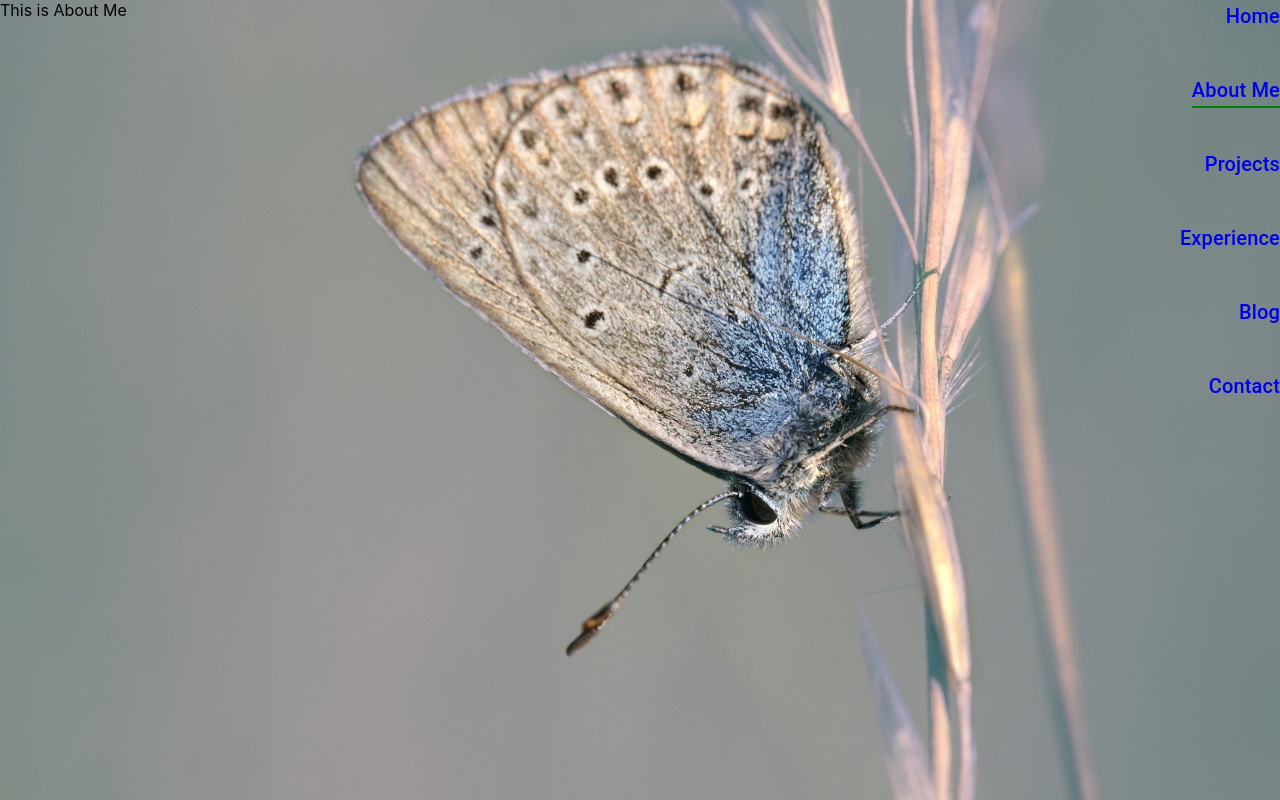
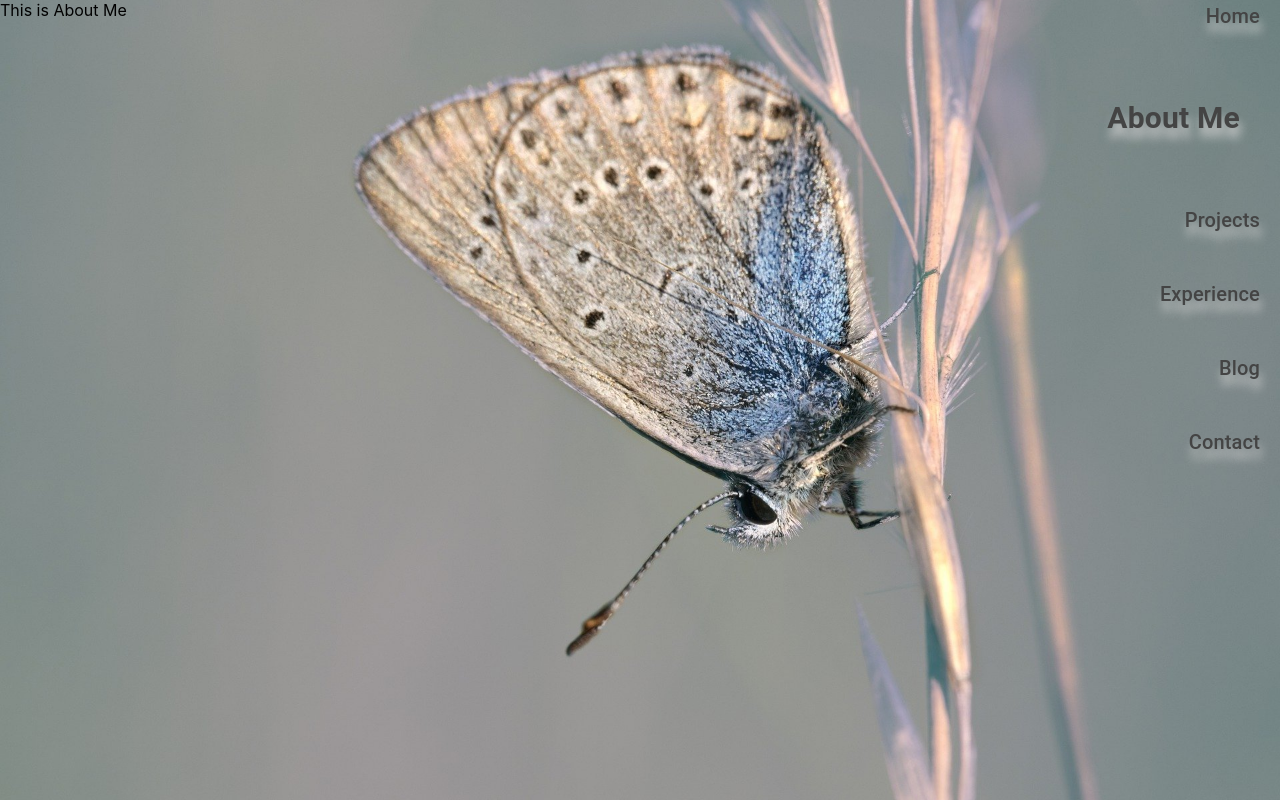
Before and after one commit to ssjisan/my-portfolio, a React (Create React App) app: page /about in a window 1280 px wide. Built offline with nearby package versions, Linux system fonts and the light colour scheme.

Commit message:
navbar edited

```diff
--- a/package.json
+++ b/package.json
@@ -13,6 +13,7 @@
     "react-dom": "^17.0.2",
     "react-router-dom": "^6.0.2",
     "react-scripts": "4.0.3",
+    "use-dencrypt-effect": "^1.0.2",
     "web-vitals": "^1.1.2"
   },
   "scripts": {
--- a/public/index.html
+++ b/public/index.html
@@ -24,7 +24,7 @@
       work correctly both with client-side routing and a non-root public URL.
       Learn how to configure a non-root public URL by running `npm run build`.
     -->
-    <title>React App</title>
+    <title>Sadman Sakib Jisan | Portfolio</title>
   </head>
   <body>
     <noscript>You need to enable JavaScript to run this app.</noscript>
--- a/src/Components/Components/HomeCard.js
+++ b/src/Components/Components/HomeCard.js
@@ -1,8 +1,24 @@
-import { Card, Grid, Typography } from "@mui/material";
+import { Grid, Typography } from "@mui/material";
 import { Box } from "@mui/system";
-import React from "react";
+import React, { useEffect } from "react";
+import { useDencrypt } from "use-dencrypt-effect";
+const values = ["Front-end Developer", "Prototyping With Figma", "UI/UX Designer"];
 
 export default function HomeCard() {
+  const { result, dencrypt } = useDencrypt();
+    useEffect(()=>{
+      let i = 0;
+        const action = setInterval(() => {
+          dencrypt(values[i]);
+          if(i === values.length - 1){
+            i = 0;
+            }
+            else{
+              i = i+1;
+            }
+        }, 3000);
+        return () => clearInterval(action);
+    }, [dencrypt])
   return (
     <Box>
       <Grid
@@ -16,11 +32,13 @@ export default function HomeCard() {
         <Grid item xs={12} md={6}>
           <Typography variant="h4">Hi, I am</Typography>
           <Typography variant="h2">Sadman Sakib Jisan</Typography>
+          <Typography variant="h6"> I Love to work with</Typography>
+          <Typography variant="h6" style={{color:"red"}}> {result}</Typography>
         </Grid>
         <Grid item xs={12} md={6}>
           <img
             src="https://ssjisan-pp.web.app/static/media/jisan.cdabf414.png"
-            width="500px"
+            width="500px" alt=""
           />
         </Grid>
       </Grid>
--- a/src/Components/Menu.js
+++ b/src/Components/Menu.js
@@ -1,8 +1,8 @@
+import { Grid, Typography } from "@mui/material";
+import { Box } from "@mui/system";
 import React from "react";
-import { Grid, Typography } from "@mui/material";
 import { Link } from "react-router-dom";
 import "./Styles/MenuStyles.css";
-import { Box } from "@mui/system";
 
 export default function Menu({ pages }) {
   return (
@@ -12,6 +12,7 @@ export default function Menu({ pages }) {
         flexDirection="column"
         alignItems="flex-end"
         spacing={5}
+        style={{ paddingRight: "20px" }}
       >
         <Grid item>
           <Link to="/" className="Link">
@@ -19,8 +20,11 @@ export default function Menu({ pages }) {
               className="item"
               variant="h6"
               style={{
-                borderBottom:
-                  pages === 1 ? "2px solid green" : "2px solid transparent",
+                fontSize: pages === 1 ? "30px" : "20px",
+                fontWeight: pages === 1 ? "bold" : "",
+                color: "#444",
+                textShadow: "2px 10px 10px #ccc",
+                padding: pages === 1 ? 20 : "",
               }}
             >
               Home
@@ -33,8 +37,12 @@ export default function Menu({ pages }) {
               className="item"
               variant="h6"
               style={{
-                borderBottom:
-                  pages === 2 ? "2px solid green" : "2px solid transparent",
+                fontSize: pages === 2 ? "30px" : "20px",
+                fontWeight: pages === 2 ? "bold" : "",
+                color: "#444",
+                textShadow: "2px 10px 10px #ccc",
+
+                padding: pages === 2 ? 20 : "",
               }}
             >
               About Me
@@ -47,8 +55,11 @@ export default function Menu({ pages }) {
               className="item"
               variant="h6"
               style={{
-                borderBottom:
-                  pages === 3 ? "2px solid green" : "2px solid transparent",
+                fontSize: pages === 3 ? "30px" : "20px",
+                fontWeight: pages === 3 ? "bold" : "",
+                color: "#444",
+                textShadow: "2px 10px 10px #ccc",
+                padding: pages === 3 ? 20 : "",
               }}
             >
               Projects
@@ -61,8 +72,11 @@ export default function Menu({ pages }) {
               className="item"
               variant="h6"
               style={{
-                borderBottom:
-                  pages === 4 ? "2px solid green" : "2px solid transparent",
+                fontSize: pages === 4 ? "30px" : "20px",
+                fontWeight: pages === 4 ? "bold" : "",
+                color: "#444",
+                textShadow: "2px 10px 10px #ccc",
+                padding: pages === 4 ? 20 : "",
               }}
             >
               Experience
@@ -75,8 +89,11 @@ export default function Menu({ pages }) {
               className="item"
               variant="h6"
               style={{
-                borderBottom:
-                  pages === 5 ? "2px solid green" : "2px solid transparent",
+                fontSize: pages === 5 ? "30px" : "20px",
+                fontWeight: pages === 5 ? "bold" : "",
+                color: "#444",
+                textShadow: "2px 10px 10px #ccc",
+                padding: pages === 5 ? 20 : "",
               }}
             >
               Blog
@@ -89,8 +106,11 @@ export default function Menu({ pages }) {
               className="item"
               variant="h6"
               style={{
-                borderBottom:
-                  pages === 6 ? "2px solid green" : "2px solid transparent",
+                fontSize: pages === 6 ? "30px" : "20px",
+                fontWeight: pages === 6 ? "bold" : "",
+                color: "#444",
+                textShadow: "2px 10px 10px #ccc",
+                padding: pages === 6 ? 20 : "",
               }}
             >
               Contact
--- a/src/Components/Styles/Home.css
+++ b/src/Components/Styles/Home.css
@@ -1,5 +1,5 @@
 .home-body{
-    background-image: url("../images/homeTwo.jpg");
+    background-image: url("../images/home.jpg");
     background-color: #cccccc;
     height: 100vh;
     background-position: center;
```
Also changed, not shown: src/Components/Components/AboutMeCard.js (added, +10 -0 lines), 1 other file (tests, documents, lock files or other folders).
